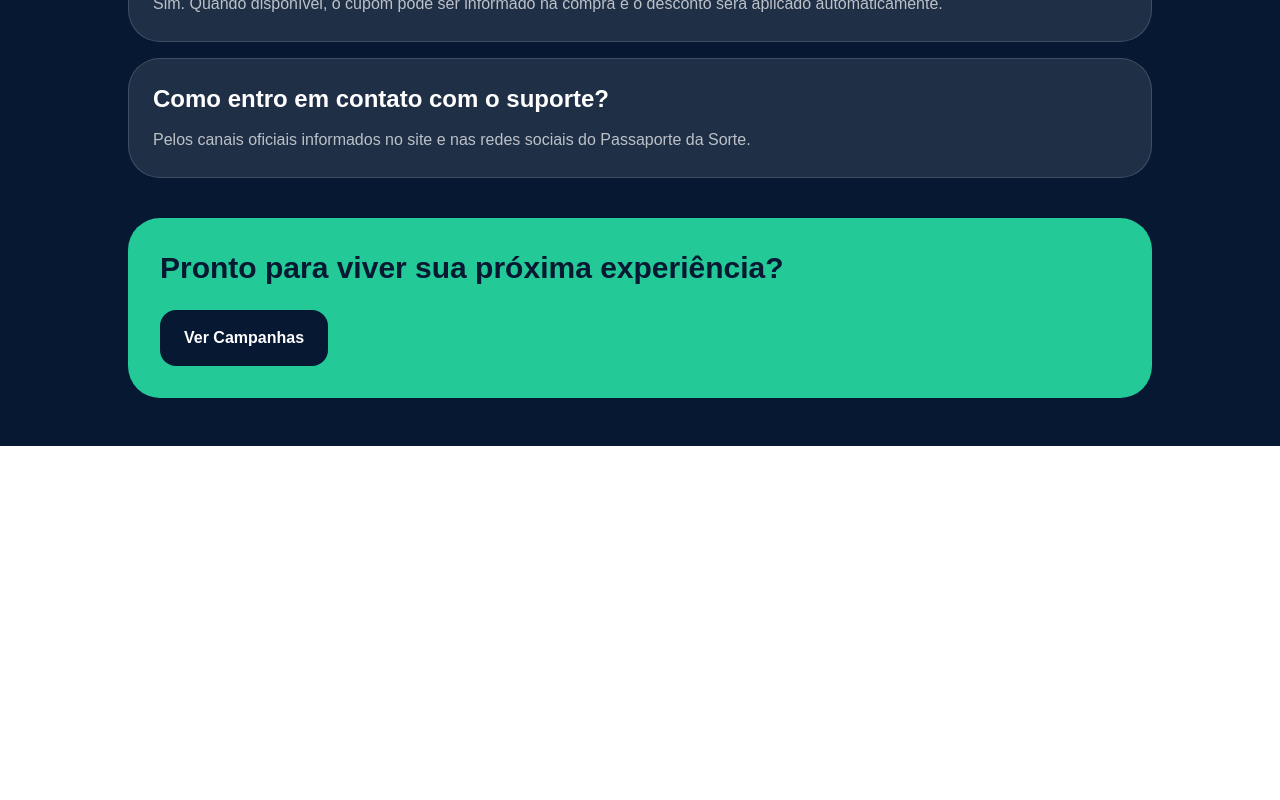
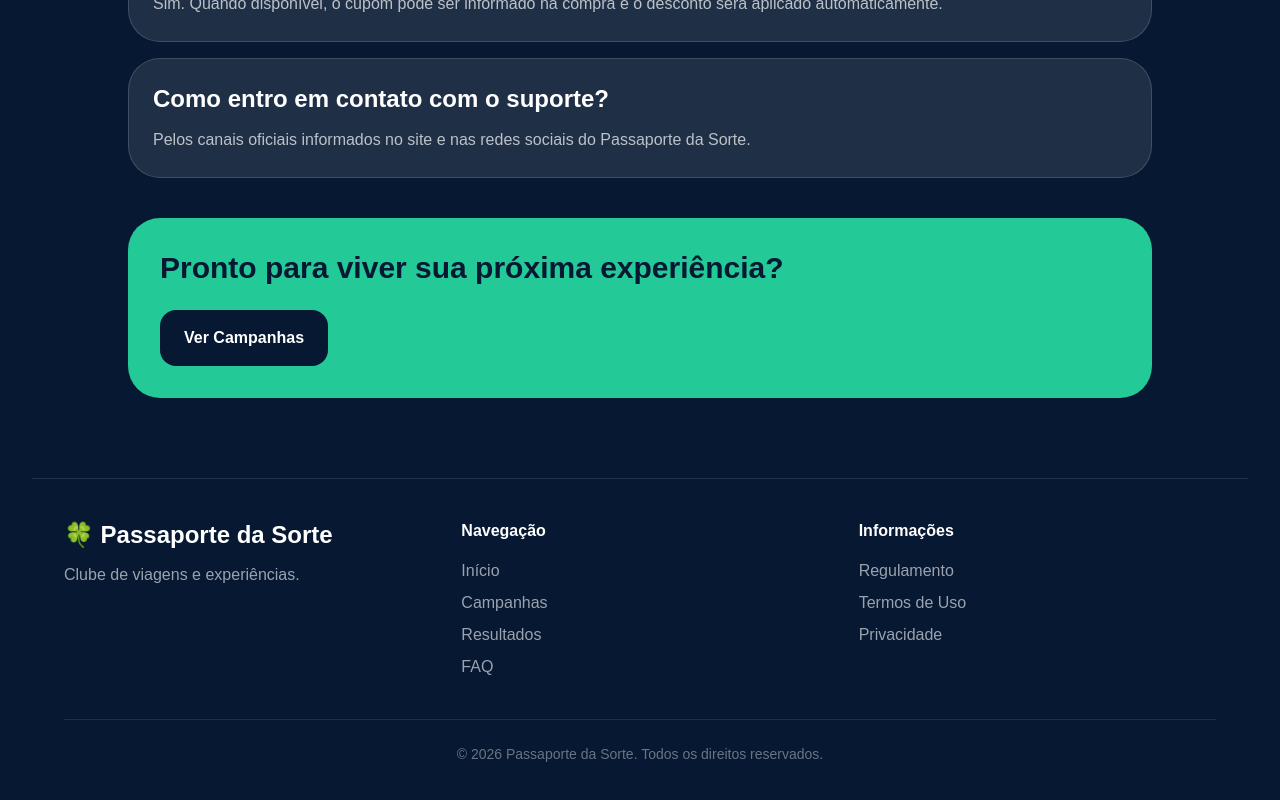
Before and after one commit to Passaportedasorte/passaporte-da-sorte, a Next.js app: page /faq in a window 1280 px wide. Shown: the part 1378-2178 px from the top of the page. Before the commit the page ends 1824 px from the top, so only its background shows below. Built offline with nearby package versions, Linux system fonts and the light colour scheme.

Commit message:
Adiciona header e footer globais nas paginas

```diff
--- a/app/campanha/[id]/page.tsx
+++ b/app/campanha/[id]/page.tsx
@@ -4,6 +4,7 @@ import React, { use, useEffect, useState } from "react";
 import { supabase } from "@/lib/supabase";
 import { Calendar, Clover, ShieldCheck, Ticket } from "lucide-react";
 import SiteHeader from "@/components/SiteHeader";
+import SiteFooter from "@/components/SiteFooter";
 
 
 export default function CampanhaPage({
@@ -524,6 +525,7 @@ useEffect(() => {
           </div>
         </div>
       </section>
+      <SiteFooter />
     </main>
   );
 }
--- a/app/campanhas/page.tsx
+++ b/app/campanhas/page.tsx
@@ -4,6 +4,7 @@ import { useEffect, useState } from "react";
 import { supabase } from "@/lib/supabase";
 import { Calendar, Clover, Ticket, MapPin } from "lucide-react";
 import SiteHeader from "@/components/SiteHeader";
+import SiteFooter from "@/components/SiteFooter";
 
 export default function CampanhasPage() {
   const [campanhas, setCampanhas] = useState<any[]>([]);
@@ -228,6 +229,7 @@ function SecaoCampanhas({
           )}
         </section>
       </div>
+      <SiteFooter />
     </main>
   );
 }
--- a/app/faq/page.tsx
+++ b/app/faq/page.tsx
@@ -1,4 +1,5 @@
 import SiteHeader from "@/components/SiteHeader";
+import SiteFooter from "@/components/SiteFooter";
 
 const faqs = [
   {
@@ -90,6 +91,7 @@ export default function FAQPage() {
 </a>
         </section>
       </div>
+      <SiteFooter />
     </main>
   );
 }
--- a/app/painel/page.tsx
+++ b/app/painel/page.tsx
@@ -3,6 +3,8 @@
 import React, { useEffect, useState } from "react";
 import { QrCode } from "lucide-react";
 import { supabase } from "@/lib/supabase";
+import SiteHeader from "@/components/SiteHeader";
+import SiteFooter from "@/components/SiteFooter";
 
 export default function Painel() {
   const [user, setUser] = useState<any>(null);
@@ -58,6 +60,7 @@ const nivel =
     : "Iniciante";
   return (
     <main className="min-h-screen bg-[#061832] text-white px-5 md:px-10 py-10">
+      <SiteHeader />
       <div className="max-w-7xl mx-auto">
         <a href="/" className="text-white/60 hover:text-white">
           ← Voltar
@@ -166,6 +169,7 @@ const nivel =
           ))}
         </div>
       </div>
+      <SiteFooter />
     </main>
   );
 }
--- a/app/regulamento/page.tsx
+++ b/app/regulamento/page.tsx
@@ -1,6 +1,9 @@
+import SiteHeader from "@/components/SiteHeader";
+import SiteFooter from "@/components/SiteFooter";
 export default function RegulamentoPage() {
   return (
     <main className="min-h-screen bg-[#061832] text-white px-5 md:px-8 py-12">
+      <SiteHeader />
       <div className="max-w-5xl mx-auto">
         <a href="/" className="text-[#23C997] font-black hover:underline">
           ← Voltar
@@ -265,6 +268,7 @@ export default function RegulamentoPage() {
           </div>
         </div>
       </div>
+      <SiteFooter />
     </main>
   );
 }
--- a/app/resultados/page.tsx
+++ b/app/resultados/page.tsx
@@ -4,6 +4,7 @@ import React, { useEffect, useState } from "react";
 import { supabase } from "@/lib/supabase";
 import { Calendar, Trophy, Ticket, Target } from "lucide-react";
 import SiteHeader from "@/components/SiteHeader";
+import SiteFooter from "@/components/SiteFooter";
 
 export default function ResultadosPage() {
   const [resultados, setResultados] = useState<any[]>([]);
@@ -196,6 +197,7 @@ export default function ResultadosPage() {
           )}
         </section>
       </div>
+      <SiteFooter />
     </main>
   );
 }
--- a/app/termos/page.tsx
+++ b/app/termos/page.tsx
@@ -1,4 +1,5 @@
 import SiteHeader from "@/components/SiteHeader";
+import SiteFooter from "@/components/SiteFooter";
 
 export default function TermosPage() {
   return (
@@ -343,6 +344,7 @@ export default function TermosPage() {
           </section>
         </div>
       </div>
+      <SiteFooter />
     </main>
   );
 }
--- /dev/null
+++ b/components/SiteFooter.tsx
@@ -0,0 +1,52 @@
+export default function SiteFooter() {
+  return (
+    <footer className="border-t border-white/10 mt-20">
+      <div className="max-w-7xl mx-auto px-5 md:px-8 py-10">
+
+        <div className="grid md:grid-cols-3 gap-10">
+
+          <div>
+            <h3 className="text-2xl font-black text-white">
+              🍀 Passaporte da Sorte
+            </h3>
+
+            <p className="text-white/60 mt-3">
+              Clube de viagens e experiências.
+            </p>
+          </div>
+
+          <div>
+            <h4 className="font-black text-white mb-4">
+              Navegação
+            </h4>
+
+            <div className="flex flex-col gap-2 text-white/60">
+              <a href="/">Início</a>
+              <a href="/campanhas">Campanhas</a>
+              <a href="/resultados">Resultados</a>
+              <a href="/faq">FAQ</a>
+            </div>
+          </div>
+
+          <div>
+            <h4 className="font-black text-white mb-4">
+              Informações
+            </h4>
+
+            <div className="flex flex-col gap-2 text-white/60">
+              <a href="/regulamento">Regulamento</a>
+              <a href="/termos">Termos de Uso</a>
+              <a href="/privacidade">Privacidade</a>
+            </div>
+          </div>
+
+        </div>
+
+        <div className="border-t border-white/10 mt-10 pt-6 text-center text-white/40 text-sm">
+          © {new Date().getFullYear()} Passaporte da Sorte. Todos os direitos reservados.
+        </div>
+
+      </div>
+    </footer>
+  );
+}
```
